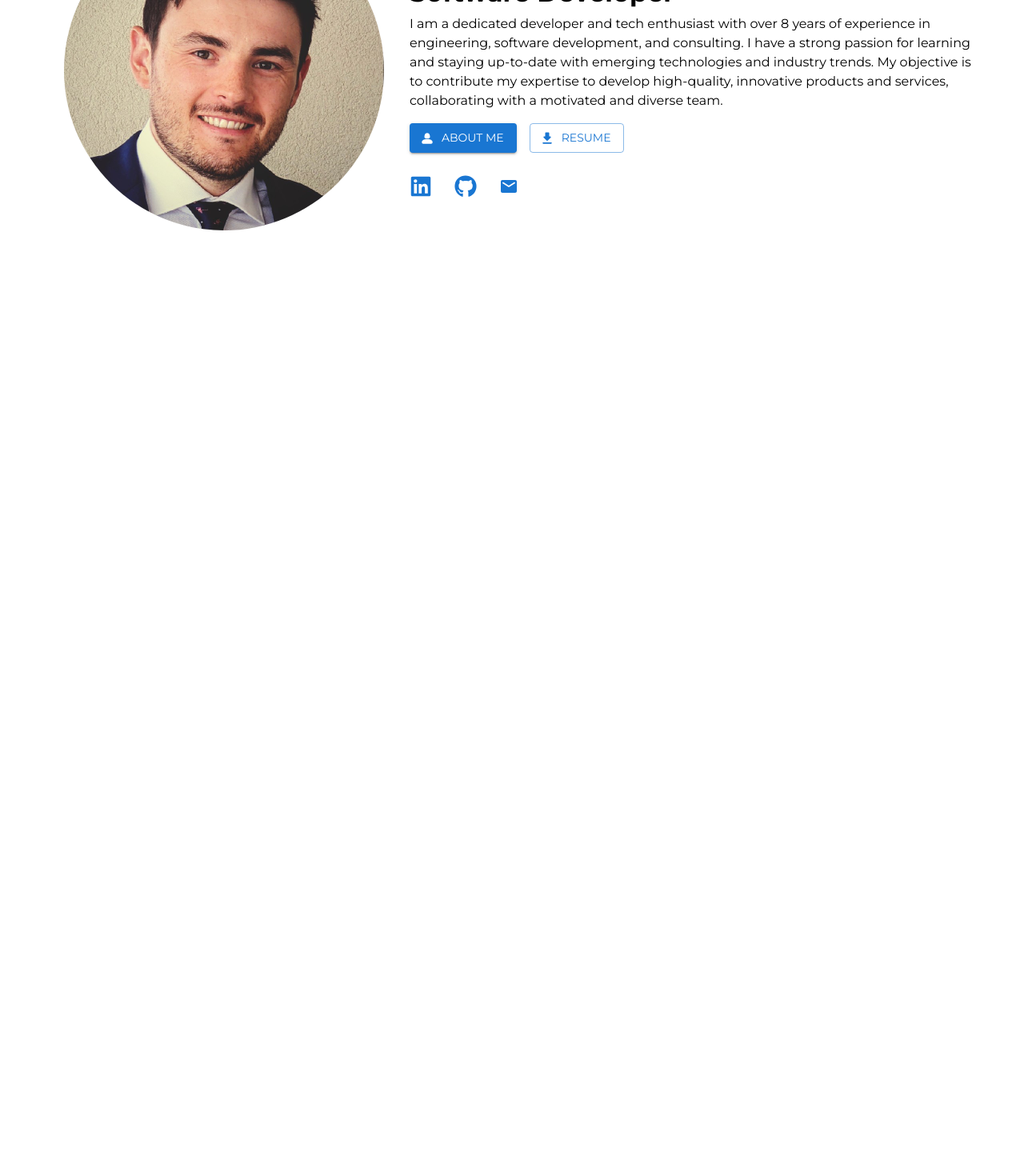
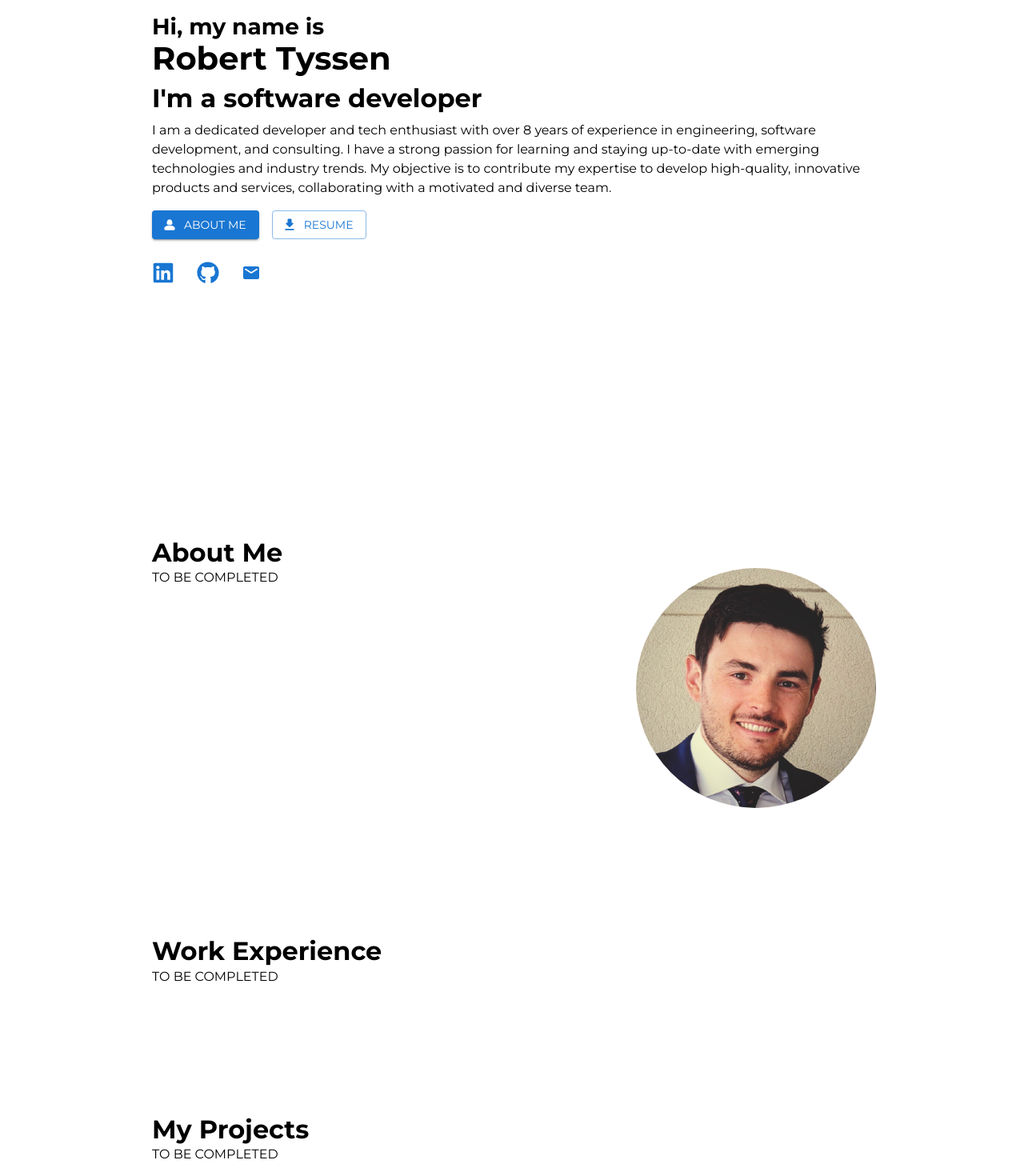
Before and after one commit to Robert-Tyssen/RobertTyssen-Dev-Site, a Next.js app: page / in a window 1280 px wide. Shown: the part 280-1750 px from the top of the page at 80% size. Before the commit the page ends 800 px from the top, so only its background shows below. Built offline with nearby package versions, Linux system fonts and the light colour scheme.

Commit message:
Various layout improvements; Added placeholder navigation items;

```diff
--- a/src/components/Main.tsx
+++ /dev/null
@@ -1,61 +0,0 @@
-import { Box, Button, IconButton, Toolbar, Typography } from '@mui/material';
-import Image from 'next/image';
-import React from 'react';
-import Person2RoundedIcon from '@mui/icons-material/Person2Rounded';
-import DownloadRoundedIcon from '@mui/icons-material/DownloadRounded';
-import { FaGithub, FaLinkedin } from "react-icons/fa";
-import EmailRoundedIcon from '@mui/icons-material/EmailRounded';
-
-const Main = () => {
-
-  return (
-    <Box sx={{ display: 'flex', width: '100%', justifyContent: 'center' }}>
-      <Box sx={{ py: 16, px: 4, display: 'inline-flex', flexWrap: 'wrap', alignItems: 'center', alignContent: 'center', justifyContent: 'center', maxWidth: '1240px' }}>
-        <Image
-          className='rounded-full p-8 width-full'
-          src='/assets/robert-headshot.jpg'
-          width={400}
-          height={400}
-          alt='Robert Tyssen Photo'
-        />
-        <Box sx={{ maxWidth: 720 }}>
-          <Typography variant='h1'>Robert Tyssen</Typography>
-          <Typography variant='h2' py={1}>Software Developer</Typography>
-          <Typography>
-            I am a dedicated developer and tech enthusiast with over 8 years
-            of experience in engineering, software development, and
-            consulting. I have a strong passion for learning and staying
-            up-to-date with emerging technologies and industry trends. My
-            objective is to contribute my expertise to develop high-quality,
-            innovative products and services, collaborating with a motivated
-            and diverse team.
-          </Typography>
-          <Box sx={{ py: 2 }}>
-            <Button
-              variant='contained'
-              startIcon={<Person2RoundedIcon />}
-            >
-              About Me
-            </Button>
-            <Box sx={{ m: 1, display: 'inline' }} />
-            <Button
-              variant='outlined'
-              startIcon={<DownloadRoundedIcon />}
-            >
-              Resume
-            </Button>
-          </Box>
-          <Box>
-            <IconButton edge={'start'} color='primary' size='large'><FaLinkedin /></IconButton>
-            <Box sx={{ m: 1, display: 'inline' }} />
-            <IconButton edge={'start'} color='primary' size='large'><FaGithub /></IconButton>
-            <Box sx={{ m: 1, display: 'inline' }} />
-            <IconButton edge={'start'} color='primary' size='large'><EmailRoundedIcon /></IconButton>
-          </Box>
-        </Box>
-      </Box>
-    </Box>
-  );
-}
-
-export default Main;
--- a/src/components/ResponsiveAppBar.tsx
+++ b/src/components/nav/MyAppBar.tsx
@@ -2,16 +2,16 @@ import MenuRoundedIcon from '@mui/icons-material/MenuRounded';
 import { AppBar, Avatar, Box, Button, Divider, Drawer, IconButton, List, ListItem, ListItemButton, ListItemText, Toolbar, Typography } from '@mui/material';
 import { useState } from 'react';
 
-const ResponsiveAppBar = () => {
+const MyAppBar = () => {
 
   const [drawerOpen, setDrawerOpen] = useState(false);
   const handleDrawerToggle = () => setDrawerOpen((prev) => !prev);
 
   const navItems: any[] = [
-    {title: 'Home', ref: '/'},
-    {title: 'About', ref: '/'},
-    {title: 'Projects', ref: '/'},
-    {title: 'Work', ref: '/'}
+    { title: 'Home', ref: '/' },
+    { title: 'About', ref: '/#about' },
+    { title: 'Experience', ref: '/#experience' },
+    { title: 'Projects', ref: '/#projects' },
   ];
 
   const drawerWidth = 400;
@@ -24,7 +24,7 @@ const ResponsiveAppBar = () => {
       <List>
         {navItems.map((item) => (
           <ListItem key={item} disablePadding>
-            <ListItemButton>
+            <ListItemButton href={item.ref}>
               <ListItemText primary={item.title} />
             </ListItemButton>
           </ListItem>
@@ -61,7 +61,7 @@ const ResponsiveAppBar = () => {
 
           <Box sx={{ display: { xs: 'none', sm: 'block' } }} justifyContent='flex-end'>
             {navItems.map((item) => (
-              <Button variant='text' sx={{ p:2, color: 'white' }} href={item.ref}>{item.title}</Button>
+              <Button key={item} variant='text' sx={{ p: 2, color: 'white' }} href={item.ref}>{item.title}</Button>
             ))}
           </Box>
 
@@ -89,4 +89,4 @@ const ResponsiveAppBar = () => {
   );
 }
 
-export default ResponsiveAppBar;
+export default MyAppBar;
--- /dev/null
+++ b/src/components/sections/About.tsx
@@ -0,0 +1,32 @@
+import { Box, Grid, Typography } from '@mui/material';
+import Image from 'next/image';
+
+const About = () => {
+  return (
+    <Box sx={{ py: '80px' }} id='about'>
+      <Typography variant='h2'>About Me</Typography>
+      <Grid container spacing={2}>
+
+        <Grid item xs={12} md={8}>
+          <Typography>
+            TO BE COMPLETED
+          </Typography>
+        </Grid>
+
+        <Grid item xs={12} md={4}>
+          <Box sx={{display: 'flex', justifyContent: 'center'}}>
+            <Image
+              className='rounded-full'
+              src='/assets/robert-headshot.jpg'
+              width={300}
+              height={300}
+              alt='Robert Tyssen Photo'
+            />
+          </Box>
+        </Grid>
+      </Grid>
+    </Box>
+  );
+}
+
+export default About;
--- /dev/null
+++ b/src/components/sections/Experience.tsx
@@ -0,0 +1,13 @@
+import { Box, Typography } from '@mui/material'
+import React from 'react'
+
+const Experience = () => {
+  return (
+    <Box sx={{ py: '80px' }} id='experience'>
+      <Typography variant='h2'>Work Experience</Typography>
+      <Typography>TO BE COMPLETED</Typography>
+    </Box>
+  )
+}
+
+export default Experience;
--- /dev/null
+++ b/src/components/sections/Hero.tsx
@@ -0,0 +1,54 @@
+import { Box, Button, IconButton, Toolbar, Typography } from '@mui/material';
+import Image from 'next/image';
+import React from 'react';
+import Person2RoundedIcon from '@mui/icons-material/Person2Rounded';
+import DownloadRoundedIcon from '@mui/icons-material/DownloadRounded';
+import { FaGithub, FaLinkedin } from "react-icons/fa";
+import EmailRoundedIcon from '@mui/icons-material/EmailRounded';
+
+const Hero = () => {
+
+  return (
+    <Box sx={{ display: 'inline-flex', flexWrap: 'wrap', alignItems: 'center', alignContent: 'center', justifyContent: 'center', minHeight: '100vh', height: '100vh'}}>
+
+      <Box>
+        <Typography variant='h3'>Hi, my name is</Typography>
+        <Typography variant='h1'>Robert Tyssen</Typography>
+        <Typography variant='h2' py={1}>I'm a software developer</Typography>
+        <Typography>
+          I am a dedicated developer and tech enthusiast with over 8 years
+          of experience in engineering, software development, and
+          consulting. I have a strong passion for learning and staying
+          up-to-date with emerging technologies and industry trends. My
+          objective is to contribute my expertise to develop high-quality,
+          innovative products and services, collaborating with a motivated
+          and diverse team.
+        </Typography>
+        <Box sx={{ py: 2 }}>
+          <Button
+            variant='contained'
+            startIcon={<Person2RoundedIcon />}
+          >
+            About Me
+          </Button>
+          <Box sx={{ m: 1, display: 'inline' }} />
+          <Button
+            variant='outlined'
+            startIcon={<DownloadRoundedIcon />}
+          >
+            Resume
+          </Button>
+        </Box>
+        <Box>
+          <IconButton edge={'start'} color='primary' size='large'><FaLinkedin /></IconButton>
+          <Box sx={{ m: 1, display: 'inline' }} />
+          <IconButton edge={'start'} color='primary' size='large'><FaGithub /></IconButton>
+          <Box sx={{ m: 1, display: 'inline' }} />
+          <IconButton edge={'start'} color='primary' size='large'><EmailRoundedIcon /></IconButton>
+        </Box>
+      </Box>
+    </Box>
+  );
+}
+
+export default Hero;
--- /dev/null
+++ b/src/components/sections/Projects.tsx
@@ -0,0 +1,12 @@
+import { Box, Typography } from '@mui/material'
+
+const Projects = () => {
+  return (
+    <Box sx={{ py: '80px' }} id='projects'>
+      <Typography variant='h2'>My Projects</Typography>
+      <Typography>TO BE COMPLETED</Typography>
+    </Box>
+  )
+}
+
+export default Projects;
--- a/src/pages/_app.tsx
+++ b/src/pages/_app.tsx
@@ -1,6 +1,6 @@
 import '@/styles/globals.css'
 import type { AppProps } from 'next/app';
-import ResponsiveNavBar from '../components/ResponsiveAppBar'
+import ResponsiveNavBar from '../components/nav/MyAppBar'
 import appTheme from '@/styles/theme';
 import { ThemeProvider } from '@mui/material';
 
--- a/src/pages/api/hello.ts
+++ /dev/null
@@ -1,13 +0,0 @@
-// Next.js API route support: https://nextjs.org/docs/api-routes/introduction
-import type { NextApiRequest, NextApiResponse } from 'next'
-
-type Data = {
-  name: string
-}
-
-export default function handler(
-  req: NextApiRequest,
-  res: NextApiResponse<Data>
-) {
-  res.status(200).json({ name: 'John Doe' })
-}
--- a/src/pages/index.tsx
+++ b/src/pages/index.tsx
@@ -1,8 +1,12 @@
 import Image from 'next/image'
 import { Inter } from 'next/font/google'
 import Head from 'next/head'
-import Main from '../components/Main';
-import ResponsiveAppBar from '../components/ResponsiveAppBar';
+import Hero from '../components/sections/Hero';
+import MyAppBar from '../components/nav/MyAppBar';
+import { Box } from '@mui/material';
+import About from '@/components/sections/About';
+import Experience from '@/components/sections/Experience';
+import Projects from '@/components/sections/Projects';
 
 const inter = Inter({ subsets: ['latin'] })
 
@@ -13,7 +17,16 @@ export default function Home() {
         <title>Robert Tyssen | Software Developer</title>
         <meta name="viewport" content="initial-scale=1, width=device-width" />
       </Head>
-      <Main />
+      {/* Main container */}
+      <Box sx={{ display: 'flex', justifyContent: 'center', py: 8, mx: 4 }}>
+        <Box sx={{ maxWidth: 'md' }}>
+          <Hero />
+          <About />
+          <Experience />
+          <Projects />
+        </Box>
+      </Box>
+
     </div>
   )
 }
--- a/src/styles/theme.tsx
+++ b/src/styles/theme.tsx
@@ -4,7 +4,7 @@ import { createTheme, ThemeProvider } from "@mui/material/styles";
 const montserrat = Montserrat({
   subsets: ["latin"],
   weight: ["300", "400", "700"],
-  style: ["normal", "italic"],
+  style: ["normal", "italic",],
 });
 
 const appTheme = createTheme({
@@ -18,6 +18,10 @@ const appTheme = createTheme({
       fontSize: '2rem',
       fontWeight: 'bold',
     },
+    h3: {
+      fontSize: '1.75rem',
+      fontWeight: 'bold',
+    },
     body1: {
       fontSize: '1rem',
     }
```
